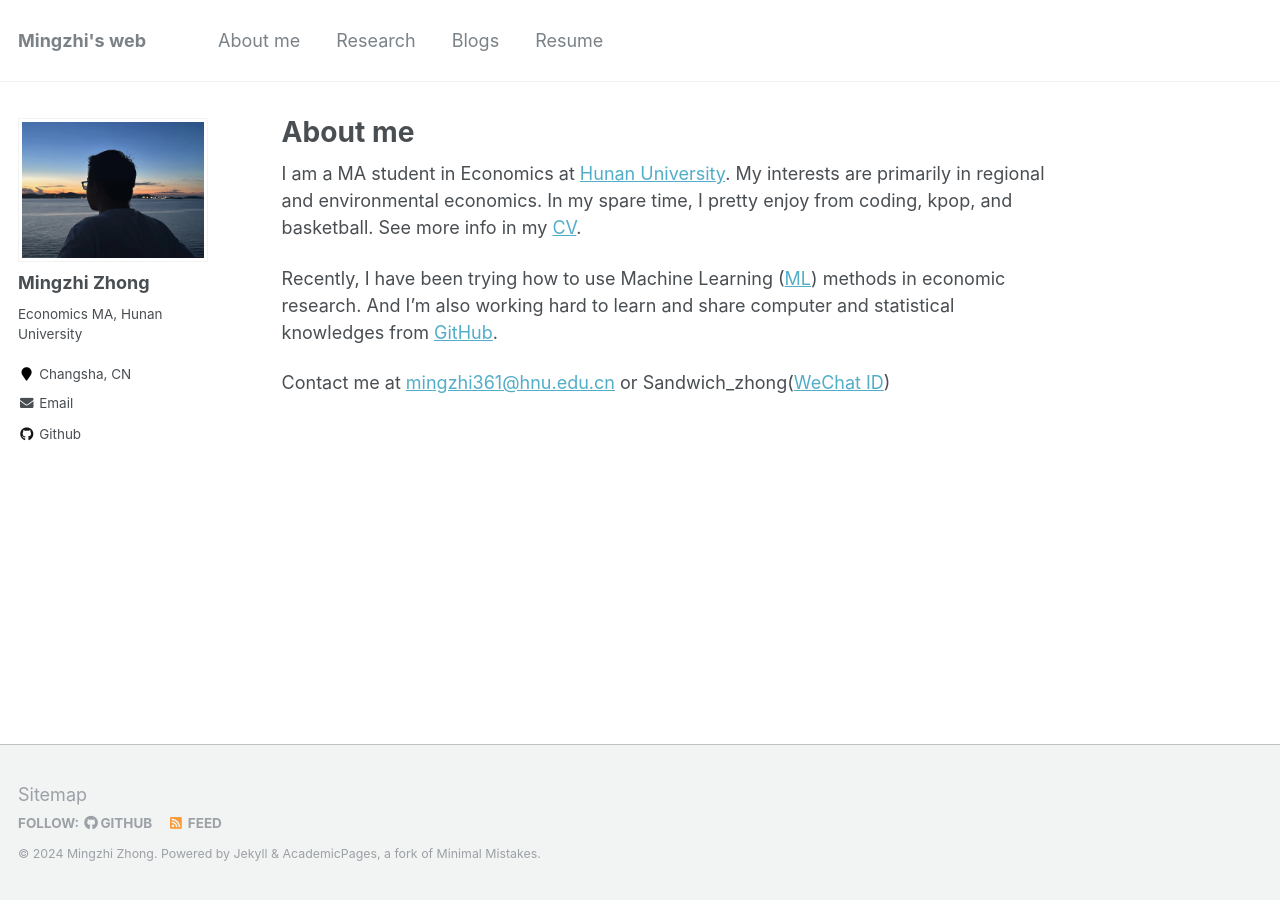
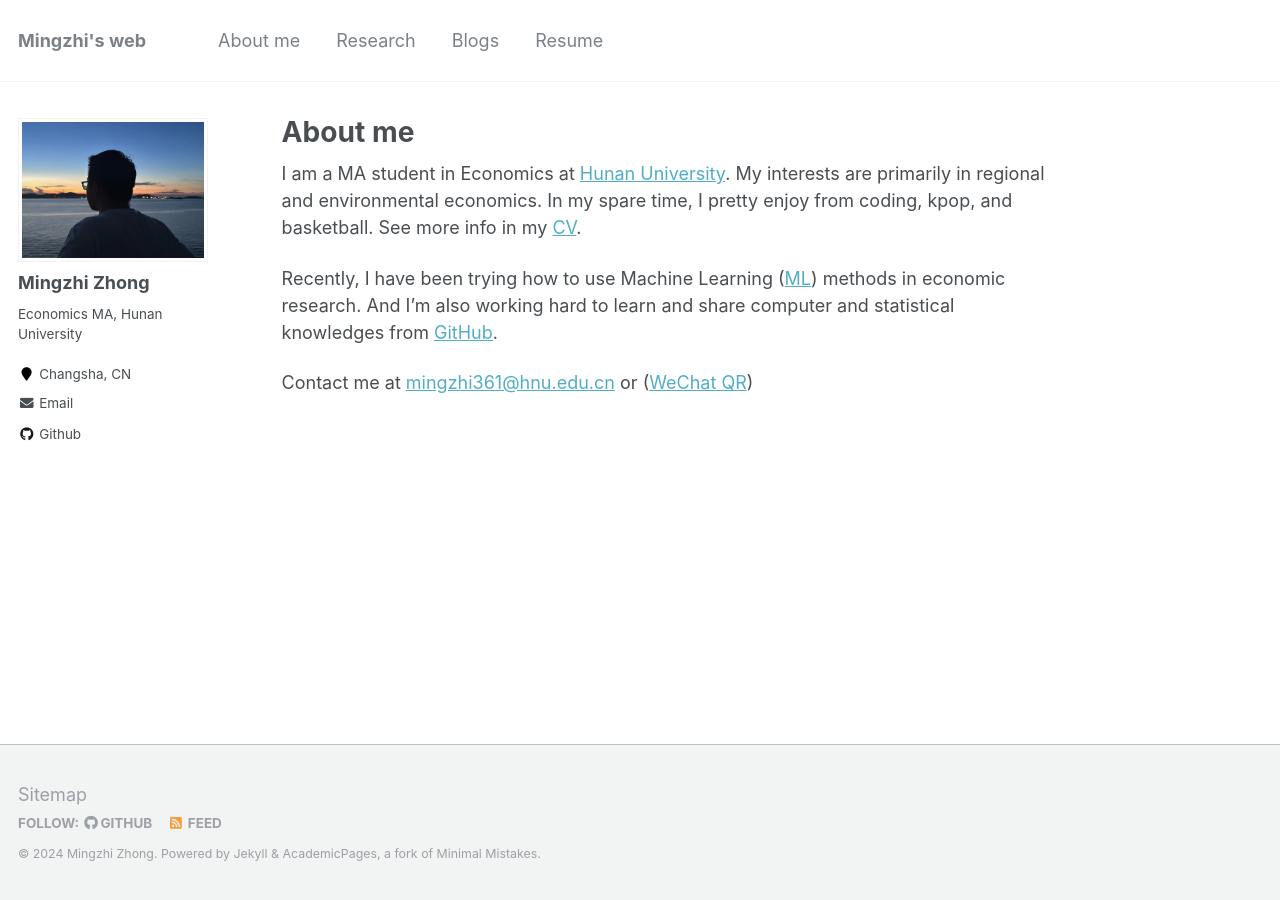
Before and after one commit to mingzhi361/mingzhi361.github.io, a Jekyll site: the page built from _pages/about.md, in a window 1280 px wide. Built offline with Jekyll 4.4.1, drawn with Linux system fonts in a browser that asks for light colours.

Commit message:
Update about.md

```diff
--- a/_pages/about.md
+++ b/_pages/about.md
@@ -12,4 +12,4 @@ I am a MA student in Economics at [Hunan University](https://baike.baidu.com/ite
 
 Recently, I have been trying how to use Machine Learning ([ML](https://www.zhihu.com/question/37870042])) methods in economic research. And I'm also working hard to learn and share computer and statistical knowledges from [GitHub](https://github.com/).
 
-Contact me at [mingzhi361@hnu.edu.cn](mingzhi361@hnu.edu.cn "邮箱") or Sandwich_zhong([WeChat ID](images/weixinQR.png "二维码"))
+Contact me at [mingzhi361@hnu.edu.cn]("邮箱") or ([WeChat QR](images/weixinQR.png "二维码"))
```
